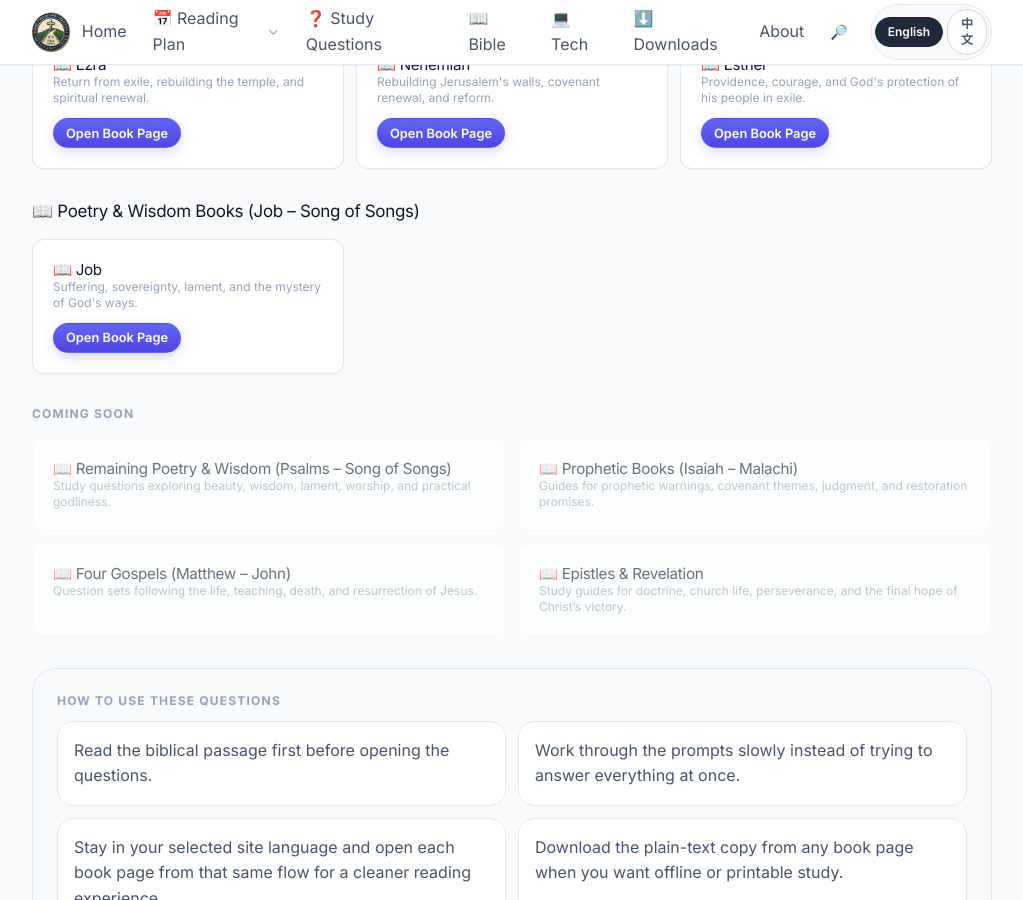
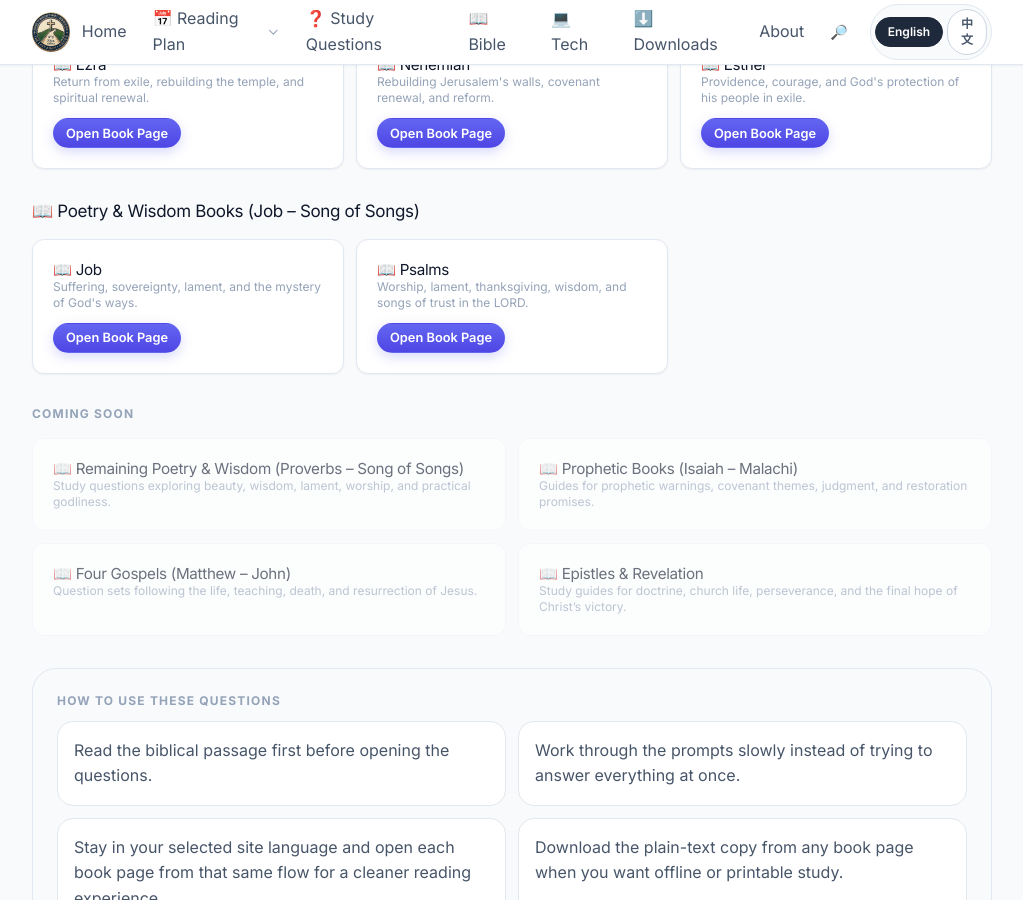
Before and after one commit to mansli7/mansli7.github.io, a Jekyll site: the page built from bs/sq/index.md, in a window 1280 px wide and 900 px high, scrolled down 1479 px. Shown: the whole window, without its empty margins (128-1151 px from the left). Built offline with Jekyll 4.4.1, drawn with Linux system fonts in a browser that asks for light colours; nearby versions of some CDN libraries.

Commit message:
add study question for pslams

```diff
--- a/bs/sq/index.md
+++ b/bs/sq/index.md
@@ -234,14 +234,24 @@ title: Study Questions
       <a href="zh/job" class="cta card-zh" style="font-size:0.8rem;padding:0.4rem 0.75rem;">打開書卷頁</a>
     </div>
   </div>
+  <div class="bg-white rounded-xl border border-slate-200 p-5 shadow-sm transition-all duration-200 hover:-translate-y-0.5 hover:shadow-md">
+    <h3 class="card-en" style="margin-top:0;font-size:0.95rem;">📖 Psalms</h3>
+    <h3 class="card-zh" style="margin-top:0;font-size:0.95rem;">📖 詩篇</h3>
+    <p class="card-en text-xs text-slate-400 mb-3">Worship, lament, thanksgiving, wisdom, and songs of trust in the LORD.</p>
+    <p class="card-zh text-xs text-slate-400 mb-3">敬拜、哀歌、感恩、智慧，以及信靠耶和華的詩歌。</p>
+    <div class="flex gap-2">
+      <a href="en/psalms" class="cta card-en" style="font-size:0.8rem;padding:0.4rem 0.75rem;">Open Book Page</a>
+      <a href="zh/psalms" class="cta card-zh" style="font-size:0.8rem;padding:0.4rem 0.75rem;">打開書卷頁</a>
+    </div>
+  </div>
 </div>
 
 <p class="card-en text-xs font-bold tracking-widest text-slate-400 uppercase mb-4">Coming Soon</p>
 <p class="card-zh text-xs font-bold tracking-widest text-slate-400 uppercase mb-4">即將提供</p>
 <div class="grid grid-cols-1 sm:grid-cols-2 gap-3 mb-8">
   <div class="bg-white rounded-xl border border-slate-100 p-5 opacity-60">
-    <h3 class="card-en" style="margin-top:0;font-size:0.95rem;">📖 Remaining Poetry &amp; Wisdom (Psalms – Song of Songs)</h3>
-    <h3 class="card-zh" style="margin-top:0;font-size:0.95rem;">📖 其餘詩歌智慧書 (詩篇至雅歌)</h3>
+    <h3 class="card-en" style="margin-top:0;font-size:0.95rem;">📖 Remaining Poetry &amp; Wisdom (Proverbs – Song of Songs)</h3>
+    <h3 class="card-zh" style="margin-top:0;font-size:0.95rem;">📖 其餘詩歌智慧書 (箴言至雅歌)</h3>
     <p class="card-en text-xs text-slate-400 mb-0">Study questions exploring beauty, wisdom, lament, worship, and practical godliness.</p>
     <p class="card-zh text-xs text-slate-400 mb-0">將整理關於美、智慧、哀歌、敬拜，以及實際敬虔生活的問題。</p>
   </div>
```
